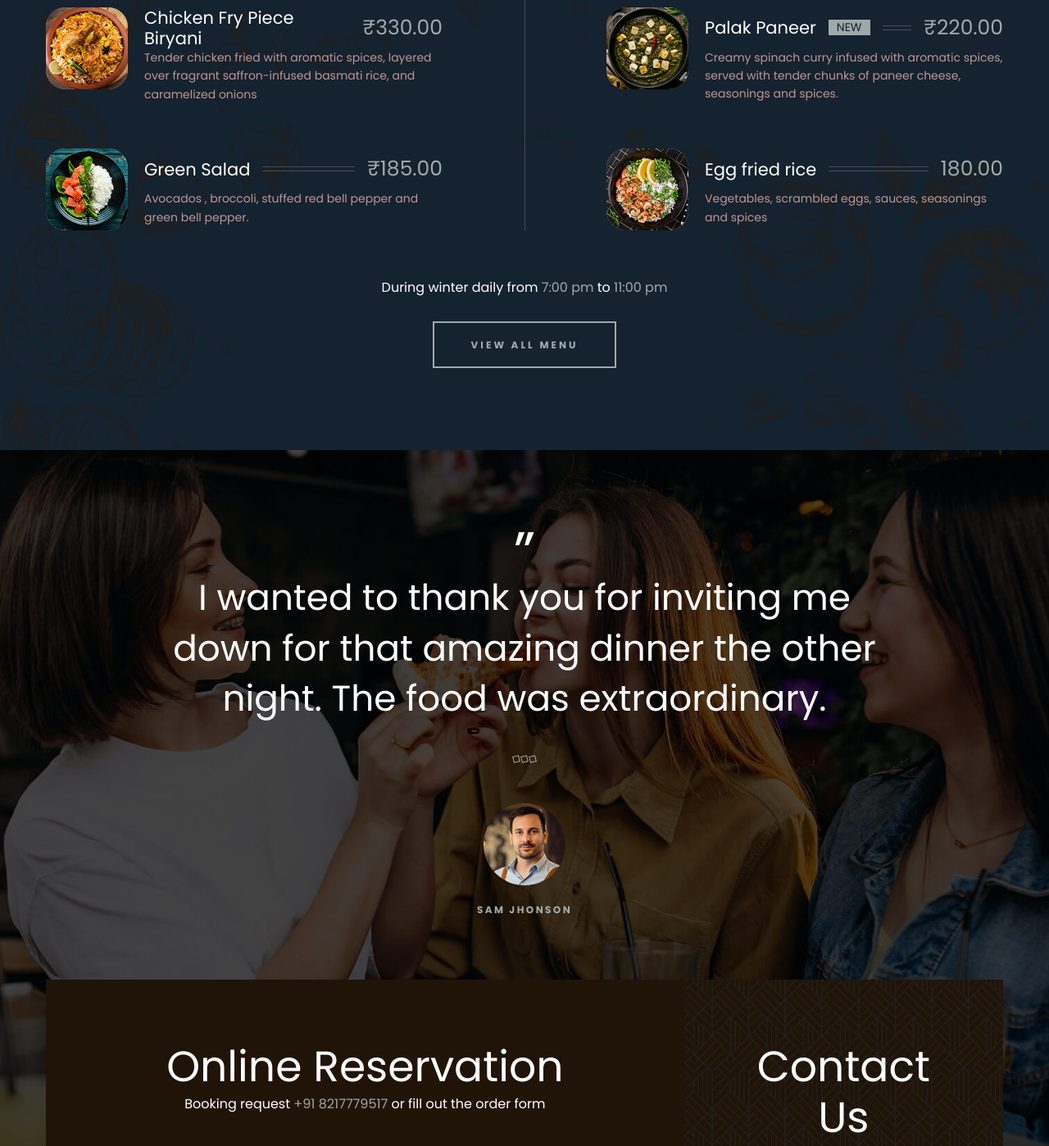
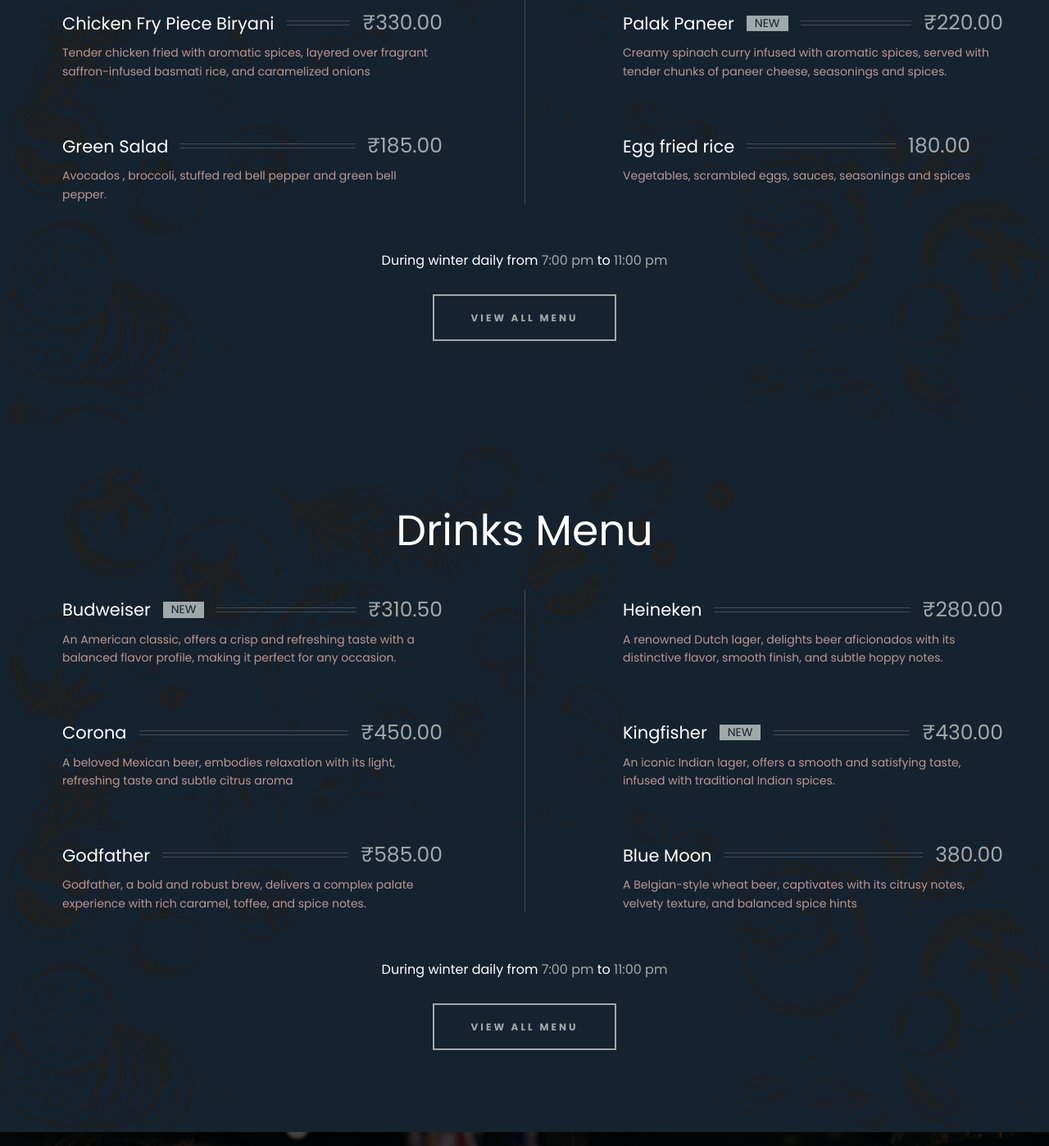
Before and after one commit to Vismayaa26/Ignyt-Beer-Station, a plain HTML site: page index.html in a window 1280 px wide. Shown: the part 3996-5394 px from the top of the page at 82% size. Drawn offline with nearby package versions, Linux system fonts and the light colour scheme.

Commit message:
Update index.html

```diff
--- a/index.html
+++ b/index.html
@@ -494,8 +494,6 @@
               <div class="menu-card hover:card">
 
                 <figure class="card-banner img-holder" style="--width: 100; --height: 100;">
-                  <img src="./assets/images/menu-1.png" width="100" height="100" loading="lazy" alt="Lasagne"
-                    class="img-cover">
                 </figure>
 
                 <div>
@@ -523,8 +521,6 @@
               <div class="menu-card hover:card">
 
                 <figure class="card-banner img-holder" style="--width: 100; --height: 100;">
-                  <img src="./assets/images/menu-2.png" width="100" height="100" loading="lazy" alt="Chilly Garlic Noodles"
-                    class="img-cover">
                 </figure>
 
                 <div>
@@ -550,8 +546,6 @@
               <div class="menu-card hover:card">
 
                 <figure class="card-banner img-holder" style="--width: 100; --height: 100;">
-                  <img src="./assets/images/menu-3.png" width="100" height="100" loading="lazy" alt="Chicken Fry Piece Biryani"
-                    class="img-cover">
                 </figure>
 
                 <div>
@@ -578,8 +572,6 @@
               <div class="menu-card hover:card">
 
                 <figure class="card-banner img-holder" style="--width: 100; --height: 100;">
-                  <img src="./assets/images/menu-4.png" width="100" height="100" loading="lazy" alt="Palak Paneer"
-                    class="img-cover">
                 </figure>
 
                 <div>
@@ -607,8 +599,6 @@
               <div class="menu-card hover:card">
 
                 <figure class="card-banner img-holder" style="--width: 100; --height: 100;">
-                  <img src="./assets/images/menu-5.png" width="100" height="100" loading="lazy" alt="Green Salad"
-                    class="img-cover">
                 </figure>
 
                 <div>
@@ -634,8 +624,6 @@
               <div class="menu-card hover:card">
 
                 <figure class="card-banner img-holder" style="--width: 100; --height: 100;">
-                  <img src="./assets/images/menu-6.png" width="100" height="100" loading="lazy" alt="Egg fried rice"
-                    class="img-cover">
                 </figure>
 
                 <div>
@@ -650,6 +638,191 @@
 
                   <p class="card-text label-1">
                     Vegetables, scrambled eggs, sauces, seasonings and spices
+                  </p>
+
+                </div>
+
+              </div>
+            </li>
+
+          </ul>
+
+          <p class="menu-text text-center">
+            During winter daily from <span class="span">7:00 pm</span> to <span class="span">11:00 pm</span>
+          </p>
+
+          <a href="#" class="btn btn-primary">
+            <span class="text text-1">View All Menu</span>
+
+            <span class="text text-2" aria-hidden="true">View All Menu</span>
+          </a>
+
+          <img src="./assets/images/shape-5.png" width="921" height="1036" loading="lazy" alt="shape"
+            class="shape shape-2 move-anim">
+          <img src="./assets/images/shape-6.png" width="343" height="345" loading="lazy" alt="shape"
+            class="shape shape-3 move-anim">
+
+        </div>
+      </section>
+
+      <!-- DRINKS -->
+
+      <section class="section menu" aria-label="menu-label" id="menu">
+        <div class="container">
+
+
+
+          <h2 class="headline-1 section-title text-center">Drinks Menu</h2>
+
+          <ul class="grid-list">
+
+            <li>
+              <div class="menu-card hover:card">
+
+                <figure class="card-banner img-holder" style="--width: 100; --height: 100;">
+                </figure>
+
+                <div>
+
+                  <div class="title-wrapper">
+                    <h3 class="title-3">
+                      <a href="#" class="card-title">Budweiser</a>
+                    </h3>
+
+                    <span class="badge label-1">New</span>
+
+                    <span class="span title-2"> ₹310.50</span>
+                  </div>
+
+                  <p class="card-text label-1">
+                    An American classic, offers a crisp and refreshing taste with a balanced flavor profile, making it perfect for any occasion.
+                  </p>
+
+                </div>
+
+              </div>
+            </li>
+
+            <li>
+              <div class="menu-card hover:card">
+
+                <figure class="card-banner img-holder" style="--width: 100; --height: 100;">
+                </figure>
+
+                <div>
+
+                  <div class="title-wrapper">
+                    <h3 class="title-3">
+                      <a href="#" class="card-title">Heineken</a>
+                    </h3>
+
+                    <span class="span title-2">₹280.00</span>
+                  </div>
+
+                  <p class="card-text label-1">
+                    A renowned Dutch lager, delights beer aficionados with its distinctive flavor, smooth finish, and subtle hoppy notes.
+                  </p>
+
+                </div>
+
+              </div>
+            </li>
+
+            <li>
+              <div class="menu-card hover:card">
+
+                <figure class="card-banner img-holder" style="--width: 100; --height: 100;">
+                </figure>
+
+                <div>
+
+                  <div class="title-wrapper">
+                    <h3 class="title-3">
+                      <a href="#" class="card-title">Corona</a>
+                    </h3>
+
+                    <span class="span title-2">₹450.00</span>
+                  </div>
+
+                  <p class="card-text label-1">
+                    A beloved Mexican beer, embodies relaxation with its light, refreshing taste and subtle citrus aroma
+                  </p>
+
+                </div>
+
+              </div>
+            </li>
+
+            <li>
+              <div class="menu-card hover:card">
+
+                <figure class="card-banner img-holder" style="--width: 100; --height: 100;">
+                </figure>
+
+                <div>
+
+                  <div class="title-wrapper">
+                    <h3 class="title-3">
+                      <a href="#" class="card-title">Kingfisher</a>
+                    </h3>
+
+                    <span class="badge label-1">New</span>
+
+                    <span class="span title-2">₹430.00</span>
+                  </div>
+
+                  <p class="card-text label-1">
+                    An iconic Indian lager, offers a smooth and satisfying taste, infused with traditional Indian spices.
+                  </p>
+
+                </div>
+
+              </div>
+            </li>
+
+            <li>
+              <div class="menu-card hover:card">
+
+                <figure class="card-banner img-holder" style="--width: 100; --height: 100;">
+                </figure>
+
+                <div>
+
+                  <div class="title-wrapper">
+                    <h3 class="title-3">
+                      <a href="#" class="card-title">Godfather</a>
+                    </h3>
+
+                    <span class="span title-2">₹585.00</span>
+                  </div>
+
+                  <p class="card-text label-1">
+                    Godfather, a bold and robust brew, delivers a complex palate experience with rich caramel, toffee, and spice notes.
+                  </p>
+
+                </div>
+
+              </div>
+            </li>
+
+            <li>
+              <div class="menu-card hover:card">
+
+                <figure class="card-banner img-holder" style="--width: 100; --height: 100;">
+                </figure>
+
+                <div>
+
+                  <div class="title-wrapper">
+                    <h3 class="title-3">
+                      <a href="#" class="card-title">Blue Moon</a>
+                    </h3>
+
+                    <span class="span title-2">380.00</span>
+                  </div>
+
+                  <p class="card-text label-1">
+                    A Belgian-style wheat beer, captivates with its citrusy notes, velvety texture, and balanced spice hints
                   </p>
 
                 </div>
```
